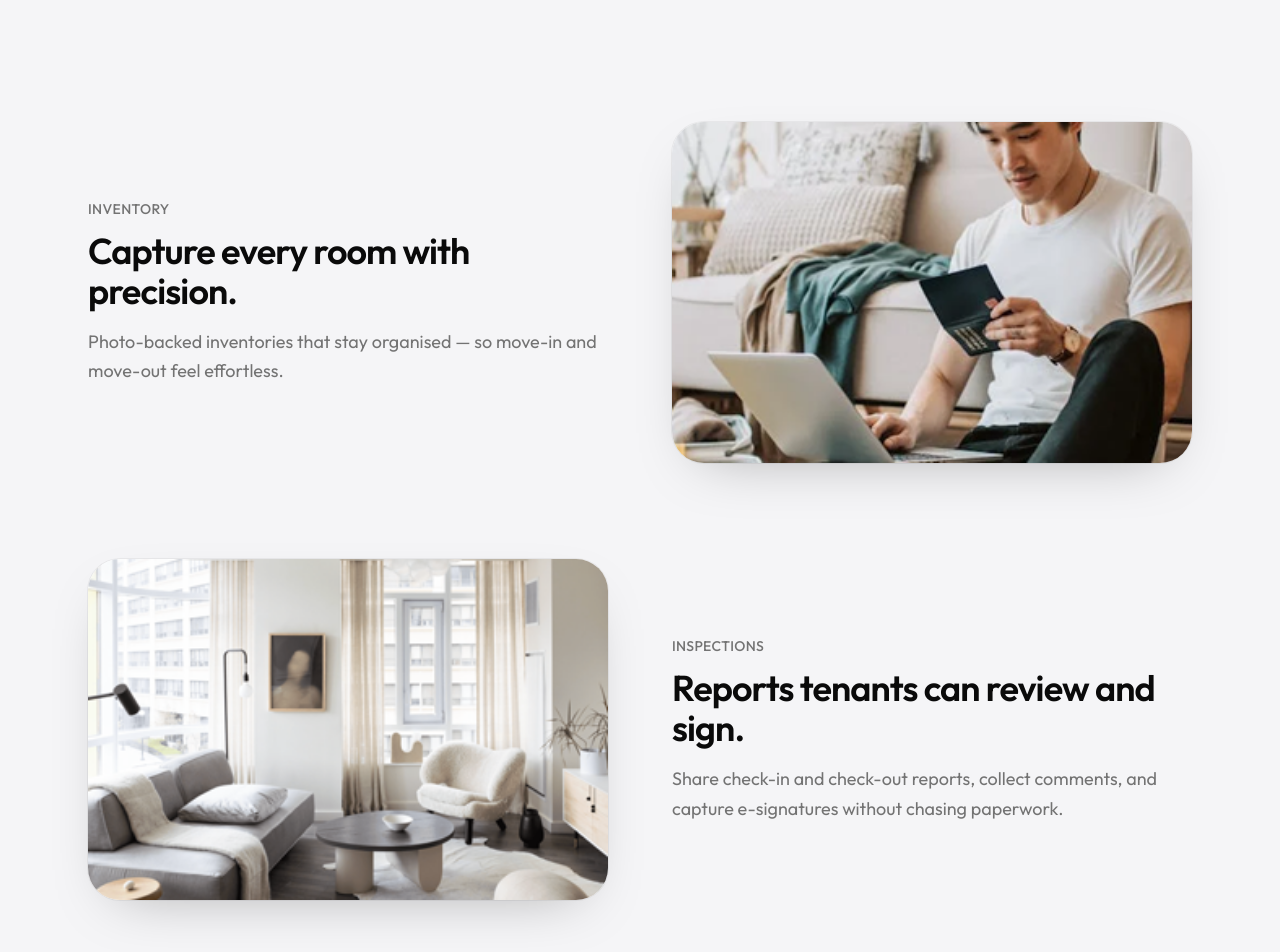
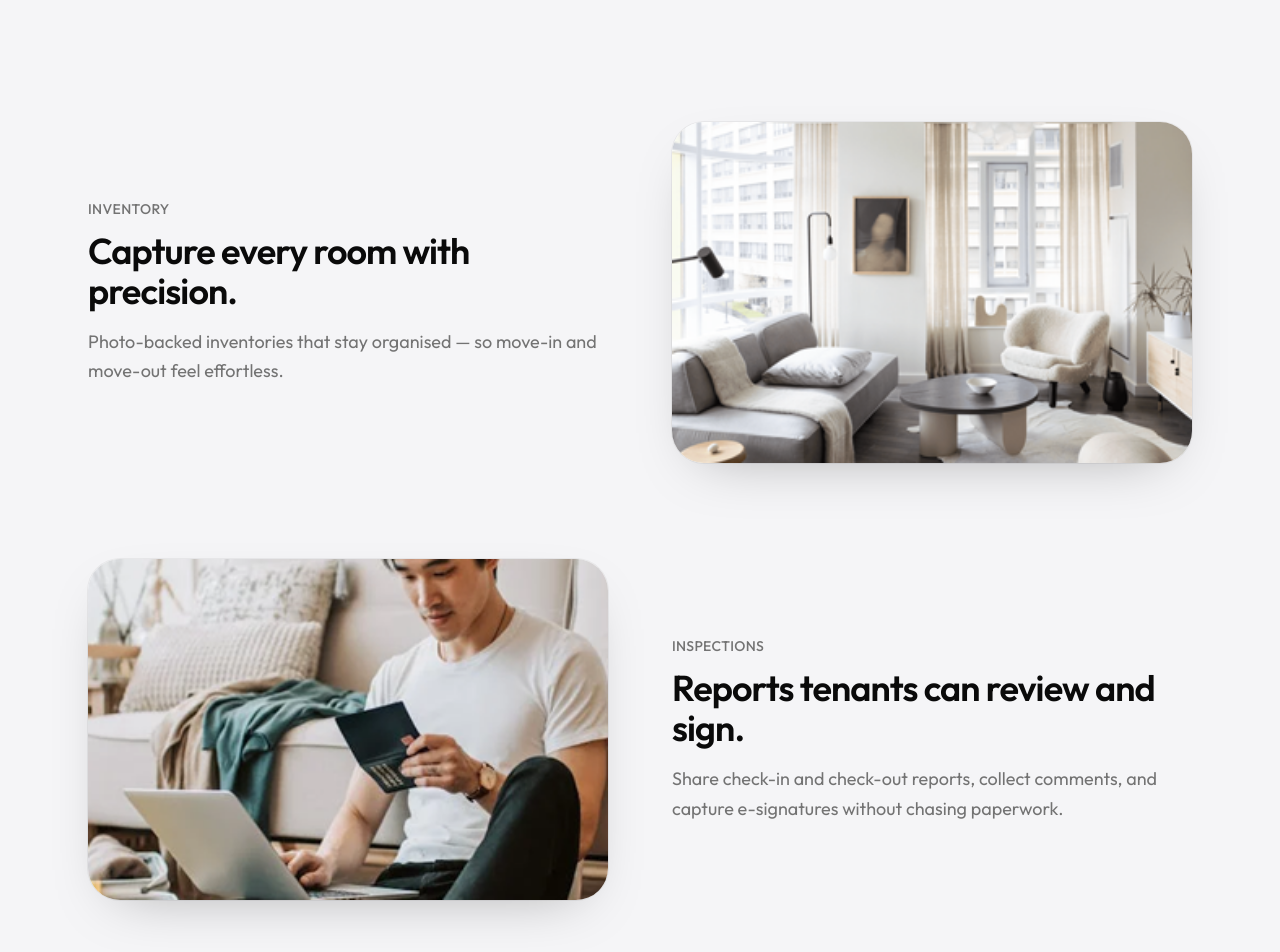
Before and after one commit to Samu77-B/RentalsLogic, a Next.js app: page / in a window 1280 px wide. Shown: the part 1400-2352 px from the top of the page. Built offline with nearby package versions, Linux system fonts and the light colour scheme; no server answers.

Commit message:
Swap inventory and inspections homepage images.
Match product visuals to their section copy.

Co-authored-by: Cursor <cursoragent@cursor.com>

```diff
--- a/src/components/marketing/home-landing.tsx
+++ b/src/components/marketing/home-landing.tsx
@@ -236,7 +236,7 @@ export function HomeLanding() {
             </div>
             <div className="overflow-hidden rounded-[2rem] bg-white shadow-[0_20px_60px_-30px_rgba(0,0,0,0.35)] ring-1 ring-black/5">
               <Image
-                src={marketing.productInventory}
+                src={marketing.productInspections}
                 alt="Property inventory preview"
                 width={960}
                 height={720}
@@ -248,7 +248,7 @@ export function HomeLanding() {
           <div className="mt-24 grid items-center gap-12 lg:grid-cols-2 lg:gap-16">
             <div className="order-2 overflow-hidden rounded-[2rem] bg-white shadow-[0_20px_60px_-30px_rgba(0,0,0,0.35)] ring-1 ring-black/5 lg:order-1">
               <Image
-                src={marketing.productInspections}
+                src={marketing.productInventory}
                 alt="Inspection workflow preview"
                 width={960}
                 height={720}
```
